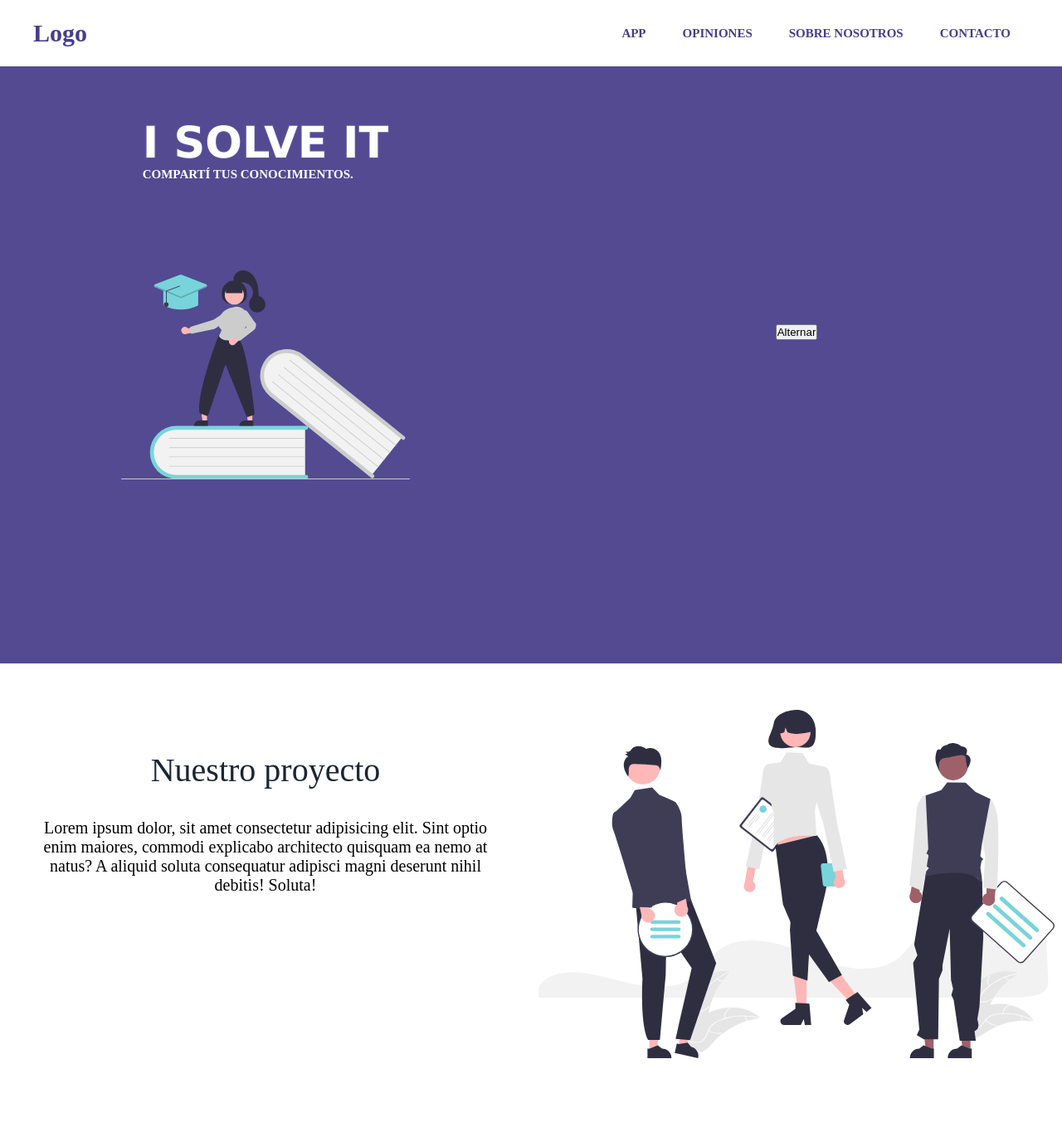
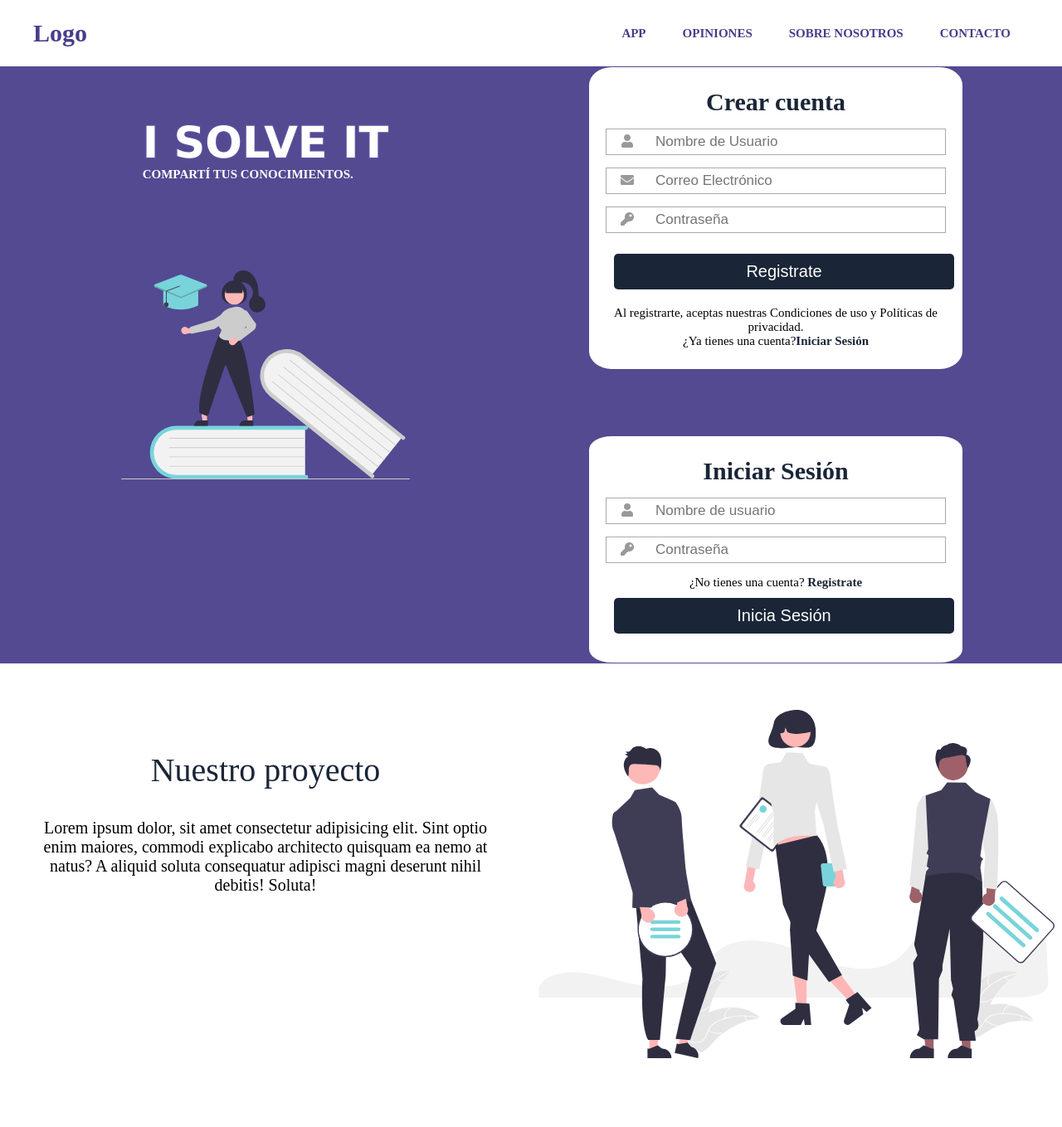
Before and after one commit to Nasher3296/ISolveIt, a PHP site: page / in a window 1280 px wide. Shown: the top 1359 px of the page at 83% size. Run offline with PHP 8.4, Linux system fonts and the light colour scheme; some libraries are stand-ins or nearby versions.

Commit message:
corregir login

```diff
--- a/PagInicio/style.css
+++ b/PagInicio/style.css
@@ -357,11 +357,3 @@ font-size: 15px;
 
 }
 */
-
-.loginDiv{
-  display:none
-}
-
-.registroDiv{
-  display: none;
-}
--- a/index.html
+++ b/index.html
@@ -9,18 +9,19 @@
     <link rel="stylesheet" href="PagInicio/style.css">
 </head>
 <script>
-    function Alternar(){
+    function login(){
+        let login2 = document.getElementById("loginDiv");
+        let registro2 = document.getElementById("registroDiv");
+        registro2.style.display = "block";
+        login2.style.display = "none";
+    }
+
+    function crearCuenta(){
         let login = document.getElementById("loginDiv");
         let registro = document.getElementById("registroDiv");
-        if(registro.style.display == "block"){
-            login.style.display = "block";
-            registro.style.display = "none";
-        }
-        else{
 
-            registro.style.display = "block";
-            login.style.display = "none";
-        }
+        registro.style.display = "none";
+        login.style.display = "block";
     }
 </script>
 <body>
@@ -80,27 +81,12 @@
                             <input type="submit" value="Registrate" class="button" id="registro" name="registro" form="formRegistro">
                             <div class="parrafo">
                                 <p>Al registrarte, aceptas nuestras Condiciones de uso y Políticas de privacidad.</p>
-                                <p>¿Ya tienes una cuenta?<a class="link" href="" id="link" onclick="Alternar()">Iniciar Sesión</a></p>
+                                <p>¿Ya tienes una cuenta?<a class="link" href="" id="link" onclick="login()">Iniciar Sesión</a></p>
                             </div>
                         </div>
                     </form>
-                    <!-- Aca iria el verificar pass
-                    <script type="text/javascript">
-                        function verificarPass(){
-                            pass1 = document.getElementById('pass');
-                            pass2 = document.getElementById('pass2');
-                            if(pass1.value != pass2.value){
-                                alert("El usuario y contraseña no coinciden");
-                                return false;
-                            }
-                            else{
-                                return true;
-                            }
-                        }
-                    </script>
-                    -->
                 </div>
-                <div class="loginDiv" id="loginDiv">
+                <div class="loginDiv" id="loginDiv" style="display:block">
                     <form class="formulario" action="ImplementarPHP/login.php" method="POST" id="formLogin">
                         <h2>Iniciar Sesión</h2>
                         <div class="contenedor">
@@ -116,14 +102,13 @@
                                 </div>
 
                                 <div class="parrafo">
-                                    <p>¿No tienes una cuenta?<a class="link" href="" id="link" onclick="Alternar()"> Registrate</a></p>
+                                    <p>¿No tienes una cuenta?<a class="link" href="" id="link" onclick="crearCuenta()"> Registrate</a></p>
                                 </div>
                                 <input type="submit" value="Inicia Sesión" class="button" id="registro" name="login" form="formLogin">
-                    </div>
+                        </div>
                     </form>
 
                 </div>
-                <input type="submit" value="Alternar" onclick="Alternar()">
             </div>
         </section>
         <section class="nosotros">
```
